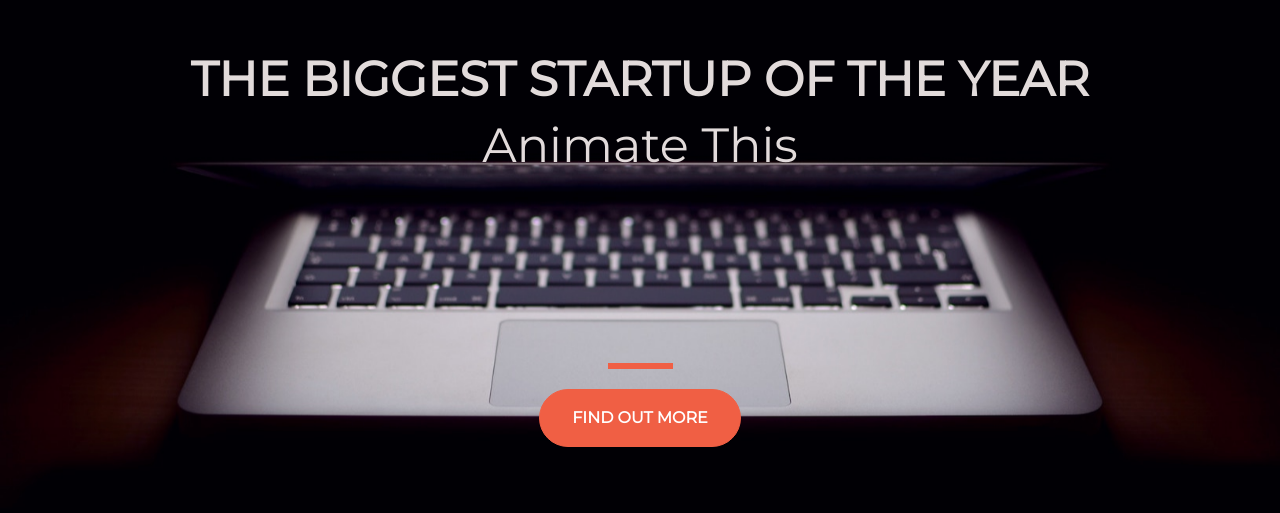
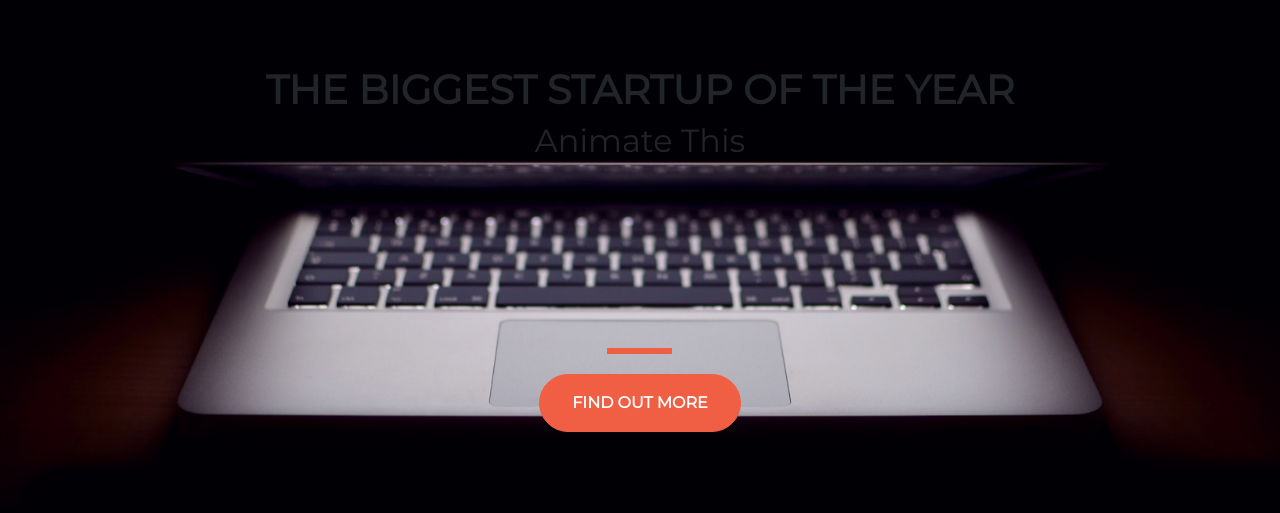
Before and after one commit to flvanhouten/StartUp-of-the-Year, a plain HTML site: page index.html in a window 1280 px wide. Shown: the part 151-664 px from the top of the page. Drawn offline with nearby package versions, Linux system fonts and the light colour scheme.

Commit message:
Update style.css

```diff
--- a/style.css
+++ b/style.css
@@ -14,7 +14,7 @@ html {
   height: 10rem;
 }
 
-h1,h2 {
+h1 h2 {
   font-size: 3rem;
 color: #e2dbdb;
 }
```
